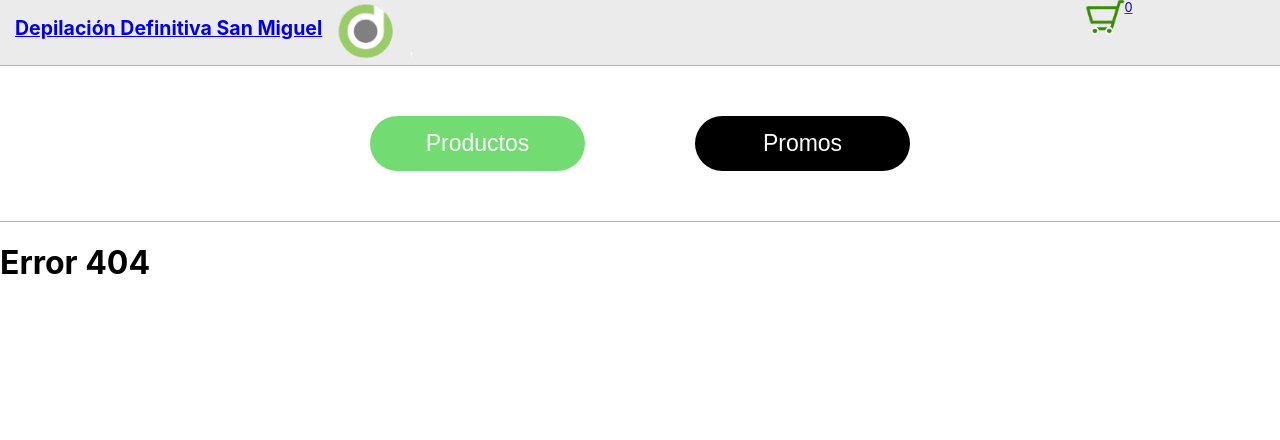
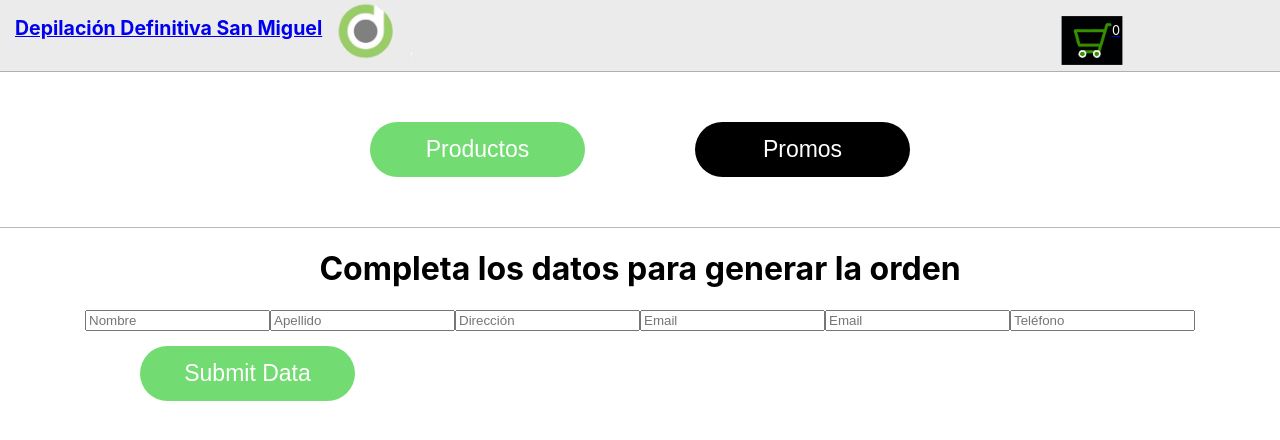
Before and after one commit to GonziLlarin/ReactCoder, a React (Create React App) app: page /checkout in a window 1280 px wide. Before the commit this address had no page. Shown: the top 440 px of the page. Built offline with nearby package versions, Linux system fonts and the light colour scheme.

Commit message:
form y checkout

```diff
--- a/src/App.js
+++ b/src/App.js
@@ -7,6 +7,7 @@ import { BrowserRouter, Routes, Route } from 'react-router-dom'
 import { CartProvider } from './context/CartContext'
 import { NotificationProvider} from './notification/NotificationService'
 import Cart from './componentes/Cart/Cart';
+import CheckOut from './componentes/CheckOut/CheckOut';
 
 function App() {
 
@@ -22,6 +23,7 @@ function App() {
                 <Route path='/category/:categoryId' element={<ItemListContainer />}/>
                 <Route path='/detail/:productId' element={ <ItemDetailContainer />}/>
                 <Route path='/cart' element={<Cart />}/>
+                <Route path='/checkout' element={<CheckOut />}/>
                 <Route path='*' element={<h1>Error 404</h1>}/>
               </Routes>
           </BrowserRouter>
--- a/src/componentes/Cart/Cart.js
+++ b/src/componentes/Cart/Cart.js
@@ -4,7 +4,8 @@ import { CartContext } from '../../context/CartContext'
 import { useNavigate } from 'react-router-dom'
 
 
-const Cart = () => {
+
+const Cart = (order) => {
 
     const { cart, removeItem, total, clearCart } = useContext(CartContext)
     const navigate = useNavigate()
@@ -29,6 +30,7 @@ const Cart = () => {
                 }>
                 Limpiar carrito
             </button>
+            <button style={{width:'300px'}} onClick={()=> navigate('/checkout')}> Crear Orden de compra</button>
         </div>
     )
 }
--- a/src/componentes/CartWidget/carrito.css
+++ b/src/componentes/CartWidget/carrito.css
@@ -1,5 +1,9 @@
 .carrito{
-    width: 55px;
+    width: 60px;
     height: 45px;
     margin-right: 150px;
+    margin-top: 15px;
+    padding: 8px;
+    background-color: rgb(0, 1, 2);
+    color: white;
 }
--- /dev/null
+++ b/src/componentes/CheckOut/CheckOut.css
@@ -0,0 +1,6 @@
+.CheckOut{
+    display: flex;
+    flex-direction: column;
+    justify-content: center;
+    align-items: center;
+}
--- a/src/componentes/CheckOut/CheckOut.js
+++ b/src/componentes/CheckOut/CheckOut.js
@@ -1,103 +1,117 @@
 import './CheckOut.css'
-import { useState, useContext } from "react"
-import { CartContext } from "../../CartContext/CartContext"
-import { useNavigate } from "react-router-dom"
-import ClientForm from '../Form/Form'
-import Swal from "sweetalert2";
-import { DotSpinner } from '@uiball/loaders'
-import {useOrders} from "../../services/firestore/orders"
+import { useContext , useState } from 'react'
+import { CartContext} from "../../context/CartContext"
+import { addDoc, collection, getDocs, query, where, documentId, writeBatch} from 'firebase/firestore'
+import { db } from '../../services/firebase/index'
+import { NotificationContext } from '../../notification/NotificationService'
+import { useNavigate } from  "react-router-dom"
+import Form from '../Form/Form'
 
-
-const CheckOut=()=>{
-
-    const {clearCart} = useContext(CartContext)
-
+const CheckOut = ()=> {
+    const { cart,total, clearCart } = useContext(CartContext)
+    const { setNotification } = useContext(NotificationContext)
+    const [ loading, setLoading ]= useState(false)
     const [personalData, setPersonalData] = useState(false)
 
-    const [orderData, setOrderData] = useState()
+    const navigate = useNavigate()
 
-    const DataCompleted = (declaredName, declaredAddress, declaredPhone, declaredEmail) =>{
+    const [datosComprador, setDatosComprador] = useState({})
 
-        setOrderData({declaredName, declaredAddress, declaredPhone, declaredEmail})
-
+    const completarDatos = (name, surname, address, phone, email) =>{
+        setDatosComprador({name, surname, address, phone, email})
         setPersonalData(true)
     }
 
-    const [loading, setLoading] = useState(false)
+    const createOrder = async () => {
+        setLoading(true)
+        try {
+            const objOrder = {
+                buyer: datosComprador,
+                items: cart,
+                total: total
+        }
 
-    const navigate = useNavigate ()
+            const batch = writeBatch(db)
 
-    const { createOrder } = useOrders()
+            const outOfStock = []
 
-    const getOrder =()=>{
+            const ids = cart.map(prod => prod.id)
+            const productsRef = collection(db,'products')
 
-        setLoading(true)
+            const productsAddedFromFirestore = await getDocs(query(productsRef, where(documentId(), 'in', ids)))
 
-        createOrder(orderData).then(response => {
-            if(response.result === 'orderCreated') {
+            const { docs } = productsAddedFromFirestore
+
+            docs.forEach( doc => {
+
+                const dataDoc = doc.data()
+                const stockDb = dataDoc.stock
+
+                const productsAddedToCart = cart.find(prod => prod.id === doc.id)
+
+                const prodQuantity = productsAddedToCart?.quantity
+                if(stockDb >= prodQuantity){
+                    batch.update(doc.ref, { stock: stockDb - prodQuantity})
+                } else {
+                    outOfStock.push({ id: doc.id, ...dataDoc})
+                }
+            })
+
+            if(outOfStock.length === 0){
+                await batch.commit()
+                const orderRef = collection(db, 'orders')
+
+                const orderAdded = await addDoc(orderRef, objOrder)
+
                 clearCart()
 
-                Swal.fire({
-                    title:"COMPRA REALIZADA CON ÉXITO",
-                    text:`Enviamos el código de compra "${response.id}"
-                    a
-                    ${orderData.declaredEmail}`,
-                    icon: false,
-                    buttons: true,
-                    dangerMode: true,
-                    timer:6000,
-                    customClass:"swAlert"
-                })
+                setTimeout(()=> {
+                    navigate('/')
+                }, 3000)
 
-                navigate ('/')
-            }else{
-                Swal.fire({
-                    title:"ERROR",
-                    text:`Uno de los productos seleccionados ya no está en stock`,
-                    icon: false,
-                    buttons: true,
-                    dangerMode: true,
-                    timer:6000,
-                    customClass:"swAlert"
-                })
-                navigate ('/cart')
+                setNotification('success',`El número de su orden es : ${orderAdded.id}`)
+            } else {
+                setNotification('error','Hay productos que no tienen stock')
             }
-        }).catch(error => {
-            Swal.fire({
-                title:`${error}`,
-                icon: false,
-                buttons: true,
-                dangerMode: true,
-                timer:6000,
-                customClass:"swAlert"
-            })
-        }).finally(() => {
+        } catch(error) {
+            setNotification('error','Ha sucedido un error')
+        } finally{
             setLoading(false)
-        })
-    }
+        }
+}
 
-if (loading){
-
+if(loading) {
+    return <h1> Se esta generando su orden</h1>
+}
     return (
-        <div>
-    <div className="DotSpinner"><DotSpinner
-        size={80}
-        speed={0.9}
-        color="black"
-        /></div><h1>Chequeando stock...</h1>
+        <div className='CheckOut'>
+            <h1>Completa los datos para generar la orden</h1>
+            <Form completoDatos={completarDatos} />
+            { personalData ? <buton onClick={createOrder}> Generar Orden</buton>:""}
+            {/* <form>
+                <label>
+                    Nombre y Apellido:
+                    <input type='text' value={name} onChange={(e)=> setName(e.target.value)} placeholder="Nombre y Apellido"> Nombre y Apellido</input>
+                </label>
+                <label>
+                    Número de teléfono:
+                    <input type='number' value={number} onChange={(e)=> setNumber(e.target.value)} placeholder="Número de teléfono"> Teléfono</input>
+                </label>
+                <label>
+                    Correo electrónico:
+                    <input type='email' value={email} onChange={(e)=> setEmail(e.target.value)} placeholder="Email"> Correo electrónico</input>
+                </label>
+            </form> */}
+            {/* <button onClick={createOrder}>Generar Orden</button> */}
         </div>
     )
 }
 
-return (
+export default CheckOut
 
-    <div>
-        <h1>COMPLETÁ TUS DATOS</h1>
-        <ClientForm DataCompleted={DataCompleted}/>
-            { personalData?<button className="comprarBtn" type="submit" onClick={getOrder}>CONFIRMAR COMPRA</button>
-        : ""}
-    </div>
-)
-}
 
-export default CheckOut
+
+//         <h1>COMPLETÁ TUS DATOS</h1>
+//         <ClientForm DataCompleted={DataCompleted}/>
+//             { personalData?<button className="comprarBtn" type="submit" onClick={getOrder}>CONFIRMAR COMPRA</button>
+//         : ""}
--- a/src/componentes/Form/Form.js
+++ b/src/componentes/Form/Form.js
@@ -1,86 +1,75 @@
-import { Form, Button } from 'react-bootstrap';
-import { useState} from "react"
-import './Form.css'
-import { ToastContainer, toast, Zoom } from 'react-toastify';
-import 'react-toastify/dist/ReactToastify.css';
+import { useState, createContext } from "react";
+import Swal from "sweetalert2";
+
+export const FormData = createContext({
+    name:"",
+    surname:"",
+    address:"",
+    phone:"",
+    email:""
+})
+
+const Form = ({completoDatos}) => {
+
+    const [name, setName] = useState("");
+    const [surname, setSurname] = useState("");
+    const [address, setAddress] = useState("");
+    const [email, setEmail] = useState("");
+    const [checkEmail, setCheckEmail] = useState("");
+    const [phone, setPhone] = useState("");
 
 
-const ClientForm = ({DataCompleted}) => {
-    const [declaredName, setName] = useState("");
-    const [declaredAddress, setAddress] = useState("");
-    const [declaredPhone, setPhone] = useState("");
-    const [declaredEmail, setEmail] = useState("");
-    const [declaredEmail2, setEmail2] = useState("");
+const submit = (e) => {
+    e.preventDefault ();
+    if (!name || !email || !phone || !address)
+        {
+            Swal.fire({
+                title: "Completa tus datos",
+                icon: "warning",
+                buttons: true,
+                dangerMode: true,
+
+            })
+
+        }
+    else if (email != checkEmail) {
+        Swal.fire({
+            title: "Los emails no coinciden",
+            html: "Por favor, intente nuevamente",
+            buttons: true,
+            dangerMode: true,
+        })
+
+    }
+
+    else {
+    completoDatos(
+        name,
+        surname,
+        address,
+        phone,
+        email
+        )
+    }
+}
 
 
-    const submitHandler = (event) => {
-        event.preventDefault();
 
-        if (!declaredName){
-            alertFn("Por favor, completa correctamente este campo", "alertName")
-        }
-        else if (!declaredAddress){
-            alertFn("Por favor, completa correctamente este campo", "alertAddress")
-        }
-        else if (!declaredPhone){
-            alertFn("Por favor, completa correctamente este campo", "alertPhone")
-        }
-        else if (declaredEmail !== declaredEmail2 || !declaredEmail ||!declaredEmail2){
-            alertFn("Los correos electrónicos deben coincidir", "alertMail")
-        } else{
-            DataCompleted(
-                declaredName, declaredAddress, declaredPhone, declaredEmail
-            )
-        }
+    return (
+        <form>
 
+            <div className='myForm1' >
+                <input  value={name} onChange={(e) => setName(e.target.value)} type="text"   className="form-input"   placeholder="Nombre" required />
+                <input  value={surname} onChange={(e) => setSurname(e.target.value)} type="text"   className="form-input"   placeholder="Apellido" required/>
+                <input value={address}onChange={(e) => setAddress(e.target.value)}type="text"   className="form-input"   placeholder="Dirección"required />
+                <input value={email} onChange={(e) => setEmail(e.target.value)} type="email"  className="form-input"   placeholder="Email" required/>
+                <input value={checkEmail} onChange={(e) => setCheckEmail(e.target.value)} type="Confirme Email"  className="form-input"   placeholder="Email" required/>
+                <input value={phone}onChange={(e) => setPhone(e.target.value)} type="number" className="form-input"   placeholder="Teléfono"required />
+            </div>
+            <button onClick = {submit}> Submit Data</button>
 
-        /* setId('');
-        setName('');
-        setRole(''); */
-    };
-return(
-
-    <Form onSubmit={submitHandler}>
-        <Form.Group className="divLabel" controlId="form.Name">
-            <Form.Label></Form.Label>
-            <Form.Control type="text" className="inputs" value={declaredName} pattern="[a-zA-Z ]{1,35}" onChange={(e) => setName(e.target.value)} placeholder="Nombre y Apellido"/>
-        </Form.Group>
-        <Form.Group className="divLabel" controlId=".form.Name">
-            <Form.Label></Form.Label>
-            <Form.Control type="text" className="inputs" pattern="[a-zA-Z 0-9]{1,35}" value={declaredAddress} onChange={(e) => setAddress(e.target.value)} placeholder="Dirección"/>
-        </Form.Group>
-        <Form.Group className="divLabel" controlId="form.Name">
-            <Form.Label></Form.Label>
-        <Form.Control type="number" pattern="[0-9]" className="inputs" value={declaredPhone} onChange={(e) => setPhone(e.target.value)} placeholder="Teléfono" />
-        </Form.Group>
-        <Form.Group className="divLabel" controlId="form.Name">
-            <Form.Label></Form.Label>
-            <Form.Control type="email" className="inputs" value={declaredEmail} onChange={(e) => setEmail(e.target.value)} placeholder="Correo Electrónico" />
-        </Form.Group>
-        <Form.Group className="divLabel" controlId="form.Name">
-            <Form.Label></Form.Label>
-            <Form.Control type="email" className="inputs" value={declaredEmail2} onChange={(e) => setEmail2(e.target.value)} placeholder="Reingresa Correo Electrónico" />
-            <ToastContainer limit={1}/>
-        </Form.Group>
-            <div className="divLabel">
-        <Button className="submitBtn"type='submit'>Confirmar Datos</Button>
-        </div>
-    </Form>
+        </form>
 )
 }
 
-const alertFn = (a, b) => toast(a, {
-    position: "top-right",
-    autoClose: 2000,
-    hideProgressBar: true,
-    closeOnClick: false,
-    pauseOnHover: true,
-    transition: Zoom,
-    draggable: true,
-    progress: undefined,
-    theme: "light",
-    className:b
-    });
-
-
-export default ClientForm
+export default Form
--- a/src/componentes/ItemDetail/ItemDetail.js
+++ b/src/componentes/ItemDetail/ItemDetail.js
@@ -6,7 +6,7 @@ import { NotificationContext }  from '../../notification/NotificationService'
 
 const ItemDetail = ({ id, name, img, description, price, stock}) => {
 
-    const { addItem, isInCart, getProductQuantity } = useContext(CartContext)
+    const { addItem, getProductQuantity } = useContext(CartContext)
     const { setNotification } = useContext(NotificationContext)
 
     const handleOnAdd = (quantity) => {
@@ -31,7 +31,7 @@ const ItemDetail = ({ id, name, img, description, price, stock}) => {
                 <p>Precio: {price}</p>
             </section>
             <footer className='ItemFooter'>
-                <ItemCount onAdd={handleOnAdd} stock={stock} initial={quantityAdded}/>
+                { stock !== 0 ? <ItemCount onAdd={handleOnAdd} stock={stock} initial={quantityAdded}/> : <p>No hay stock</p>}
             </footer>
         </article>
     )
--- a/src/componentes/ItemListContainer/ItemListContainer.js
+++ b/src/componentes/ItemListContainer/ItemListContainer.js
@@ -1,13 +1,15 @@
 import './ItemListContainer.css'
-import { useState, useEffect } from "react";
+import { useState, useEffect, useContext } from "react";
 import ItemList from "../ItemList/ItemList";
-import {useParams} from 'react-router-dom'
+import { useParams } from 'react-router-dom'
 import { getDocs, collection, query, where} from 'firebase/firestore';
 import { db } from '../../services/firebase';
+import { NotificationContext } from '../../notification/NotificationService';
 
 const ItemListContainer = ({ greeting }) => {
     const [products, setProducts] = useState([])
     const [loading, setLoading] = useState(true)
+    const { setNotification } = useContext(NotificationContext)
 
     const { categoryId } = useParams()
 
@@ -27,7 +29,7 @@ const ItemListContainer = ({ greeting }) => {
 
             setProducts(productsAdapted)
         }).catch(error =>{
-            console.log(error)
+            setNotification('error','Oh oh , ha ocurrido un error')
         }).finally(() => {
             setLoading(false)
         })
```
